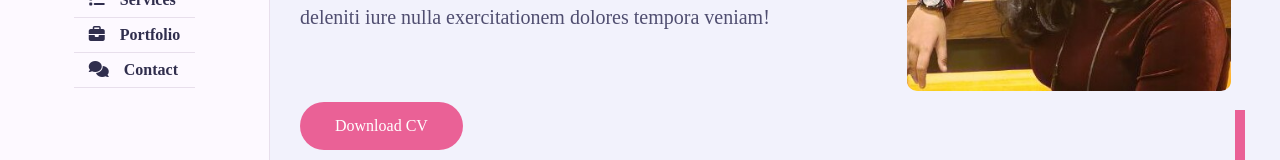
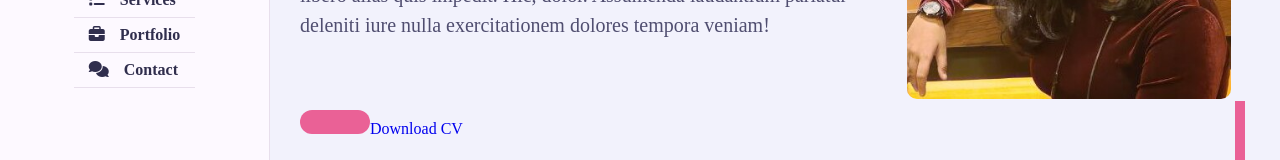
Before and after one commit to aspiluhas/aspilportfolio.github.io, a plain HTML site: page index.html in a window 1280 px wide. Shown: the part 425-585 px from the top of the page. Drawn offline with nearby package versions, Linux system fonts and the light colour scheme; a web font is replaced by a local one.

Commit message:
Update index.html

```diff
--- a/index.html
+++ b/index.html
@@ -69,7 +69,7 @@
                 laudantium pariatur deleniti iure nulla exercitationem dolores
                 tempora veniam!
               </p>
-              <a href="#" class="btn">Download CV</a>
+              <a href="#" class="btn"><a href="121ME0995_LIPSARANISAHU_1.pdf">Download CV</a></a>
             </div>
             <div class="home-img padd-15">
               <img src="lipsa.jpg" alt="" />
```
